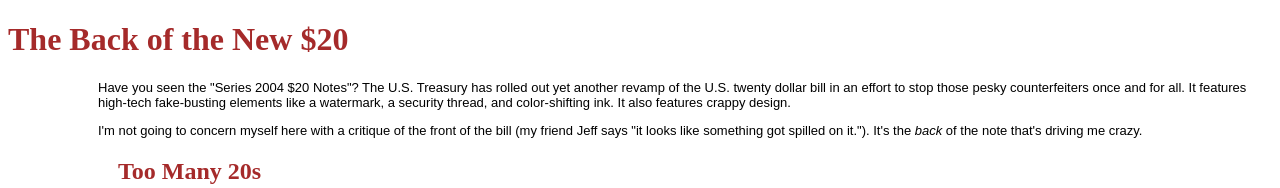
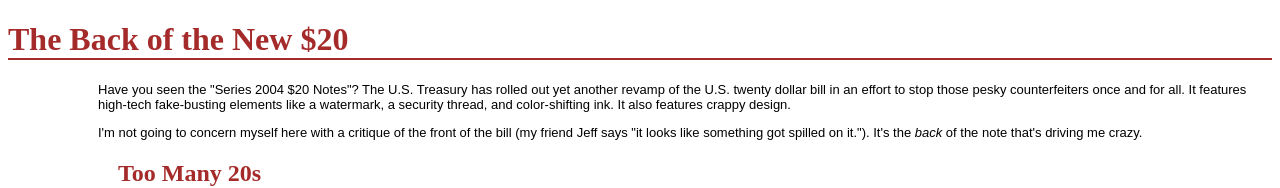
Before and after one commit to angelaesbeydi8-lab/hweb, a plain HTML site: page practicas/p10/continuacion.html in a window 1280 px wide. Shown: the top 188 px of the page. Drawn offline with Linux system fonts and the light colour scheme.

Commit message:
se agrego borde de h1

```diff
--- a/practicas/p10/continuacion.html
+++ b/practicas/p10/continuacion.html
@@ -10,6 +10,7 @@
 /* type the styles below this line */
 h1 {
 color: brown;
+border-bottom: 2px solid brown;
 }
 h2 {
     color: brown;
```
